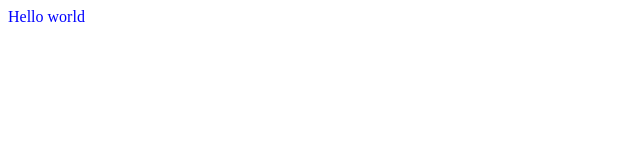
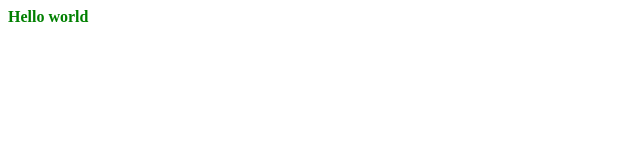
Before and after one commit to stephtang/bookish-octo-adventure, a plain HTML site: page index.html in a window 1280 px wide. Shown: the whole page, without its empty margins (0-640 px from the left). Drawn offline with Linux system fonts and the light colour scheme.

Commit message:
changed style.css

```diff
--- a/style.css
+++ b/style.css
@@ -1,4 +1,5 @@
 div {
-	color: blue;
-	width: 100px;
+	color: green;
+	width: 200px;
+	font-weight: bold;
 }
```
